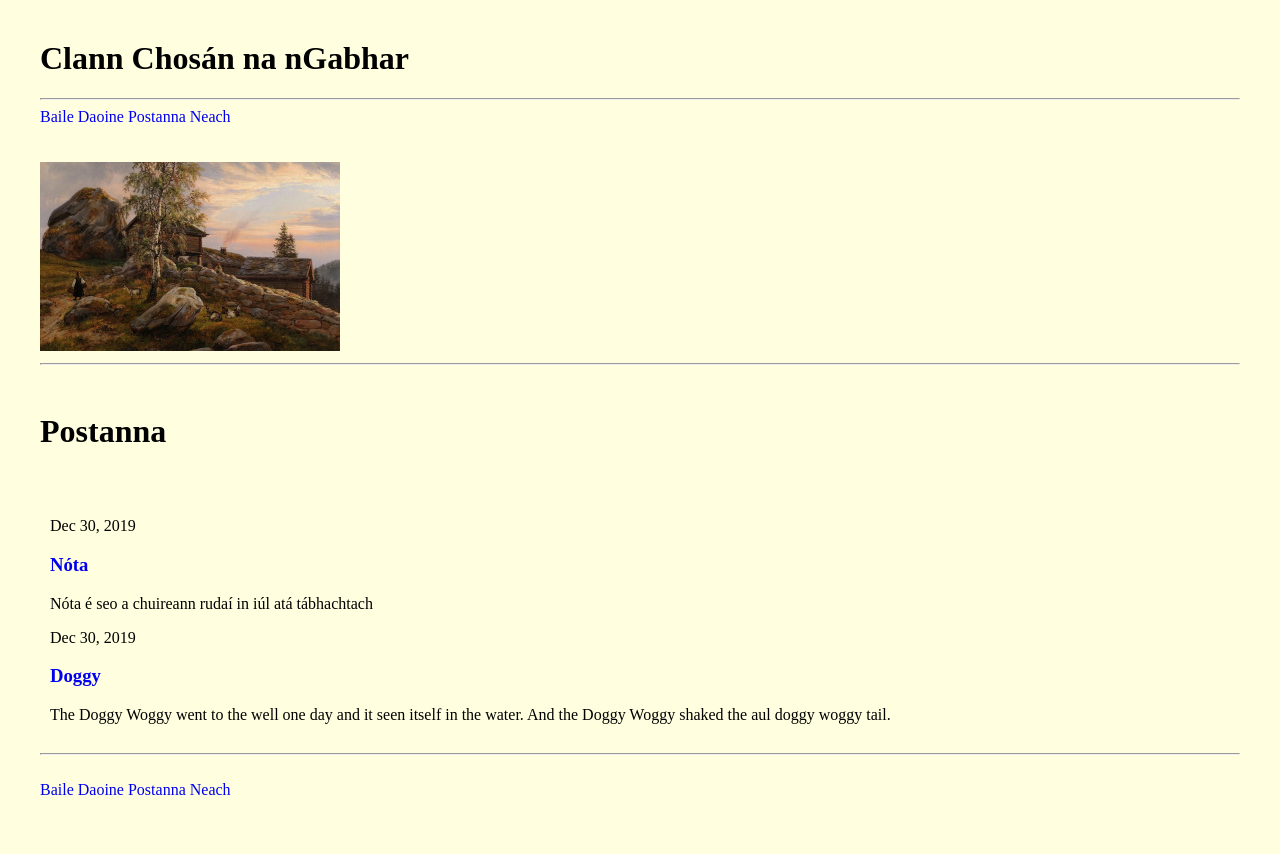
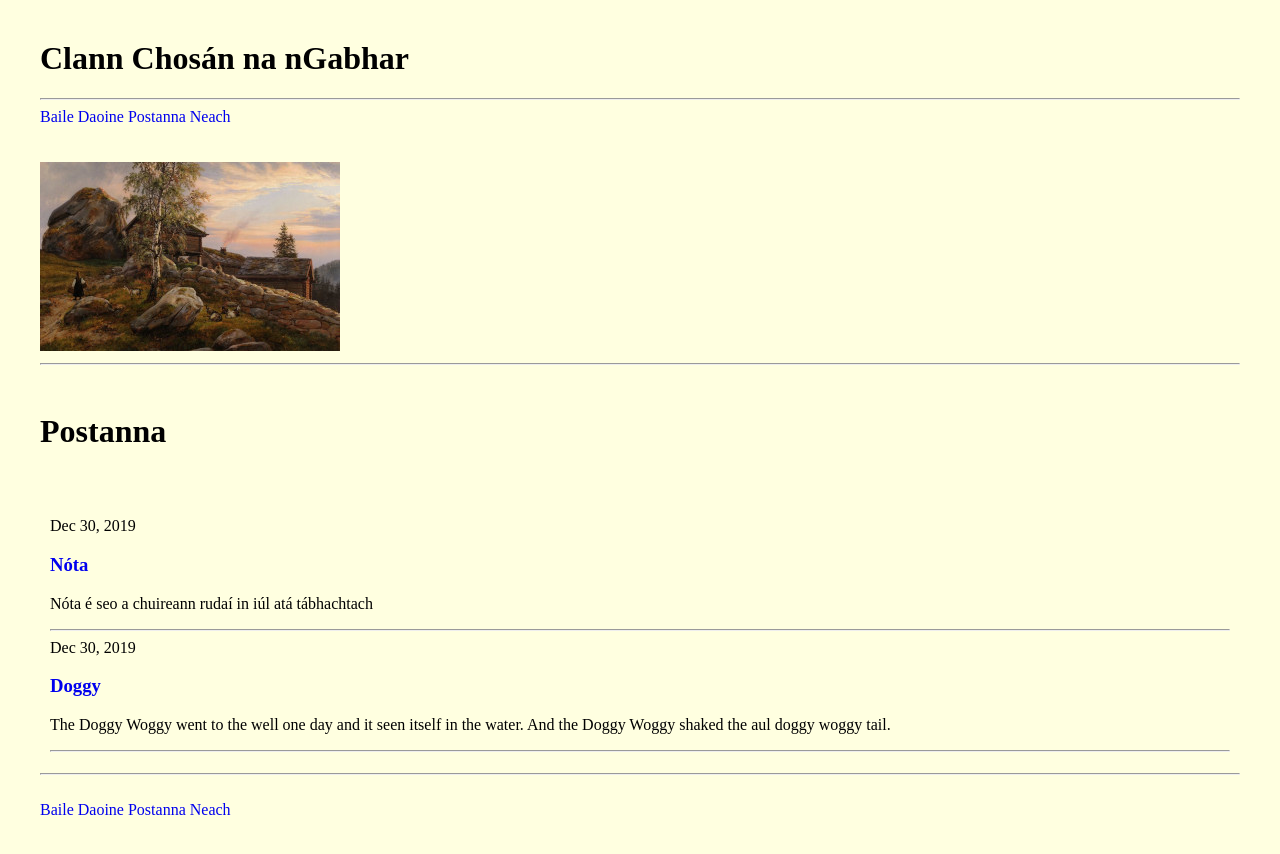
Before and after one commit to pmcu/clann, a Jekyll site: the page built from post.html, in a window 1280 px wide. Shown: the top 854 px of the page. Built offline with Jekyll 4.4.1, drawn with Linux system fonts in a browser that asks for light colours.

Commit message:
post date

```diff
--- a/post.html
+++ b/post.html
@@ -18,7 +18,7 @@ layout: default
     <span class="post-meta">{{ post.date | date: date_format }}</span>
     <h3><a href="/clann/{{post.url}}">{{post.title}}</a></h3>
     <p>{{post.excerpt}}</p>
-    </li>
+    </li><hr>
     {% endfor %}
    </ul>
   </body>
```
